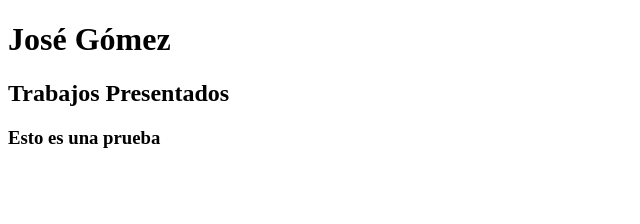
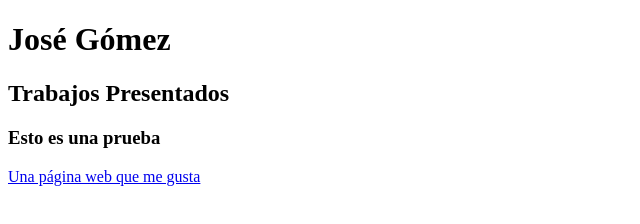
Before and after one commit to JoseGomezVillasclaras/Trabajo-P-blico, a plain HTML site: page index.html in a window 1280 px wide. Shown: the whole page, without its empty margins (0-640 px from the left). Drawn offline with Linux system fonts and the light colour scheme.

Commit message:
Update index.html

```diff
--- a/index.html
+++ b/index.html
@@ -11,5 +11,7 @@
     <h2>Trabajos Presentados</h2>
 
     <h3>Esto es una prueba</h3>
+
+    <a href="https://www.google.com" target="_blank">Una página web que me gusta</a>
 </body>
 </html>
```
